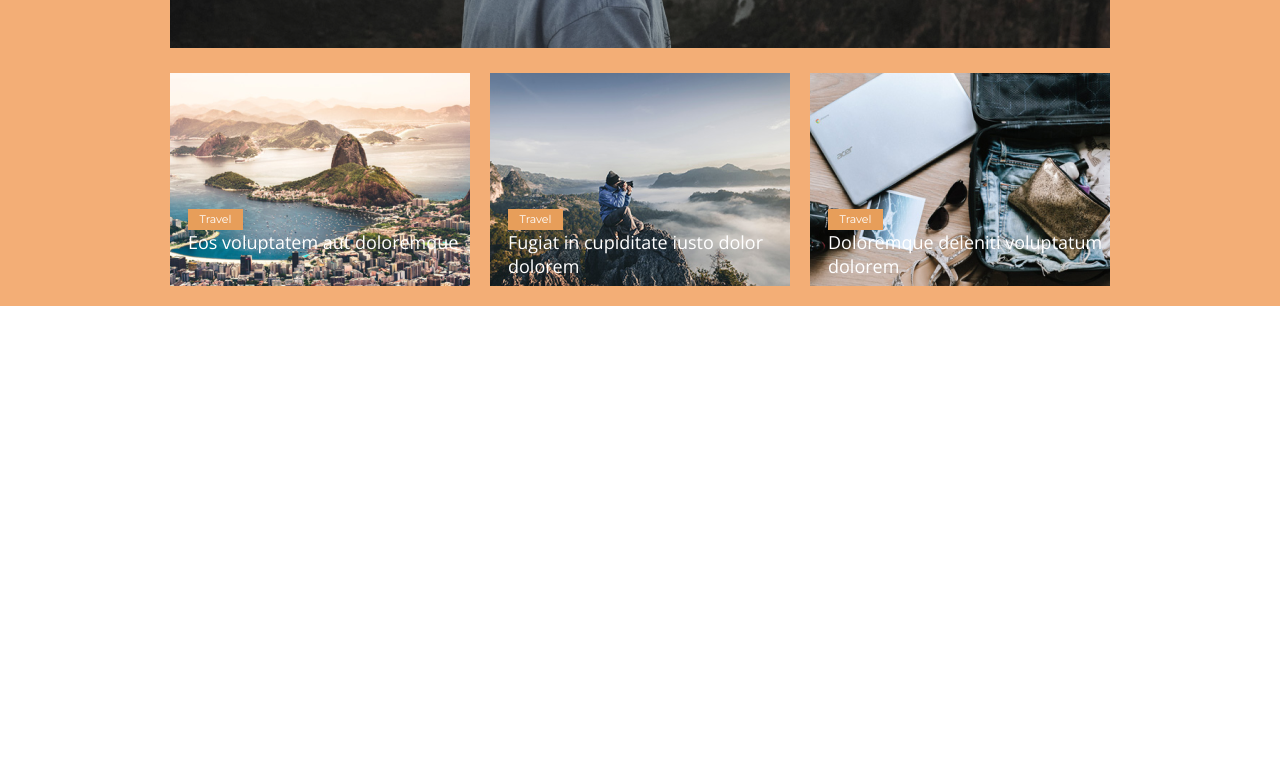
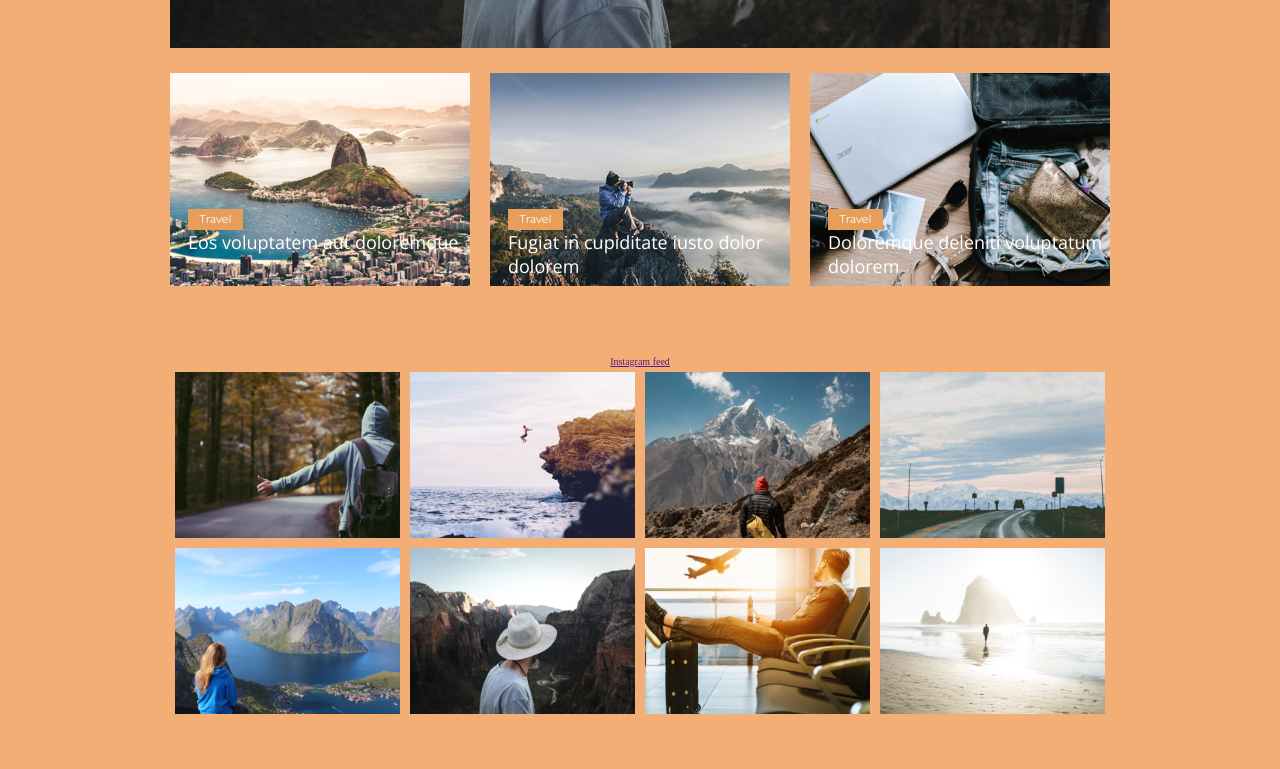
Before and after one commit to jovanavivifyideas/Creative-lifestyle-blog, a website: page index.html in a window 1280 px wide. Shown: the part 845-1614 px from the top of the page. Before the commit the page ends 1151 px from the top, so only its background shows below. Drawn offline with nearby package versions, Linux system fonts and the light colour scheme.

Commit message:
Instagram section

```diff
--- a/index.html
+++ b/index.html
@@ -146,6 +146,35 @@
           </div>
         </div>
     </section>
+    <section class="instagram-conteiner">
+      <a href="" class="instagram__link">Instagram feed</a>
+      <div class="instagram__posts">
+        <div class="instagram__posts-post">
+          <img src="img/blog-thumb-1.png" alt="" class="instagram-post__img">
+        </div>
+        <div class="instagram__posts-post">
+          <img src="img/blog-thumb-2.png" alt="" class="instagram-post__img">
+        </div>
+        <div class="instagram__posts-post">
+          <img src="img/blog-thumb-3.png" alt="" class="instagram-post__img">
+        </div>
+        <div class="instagram__posts-post">
+          <img src="img/blog-thumb-4.png" alt="" class="instagram-post__img">
+        </div>
+        <div class="instagram__posts-post">
+          <img src="img/Bitmap.png" alt="" class="instagram-post__img">
+        </div>
+        <div class="instagram__posts-post">
+          <img src="img/blog-thumb-6.png" alt="" class="instagram-post__img">
+        </div>
+        <div class="instagram__posts-post">
+          <img src="img/blog-thumb-7.png" alt="" class="instagram-post__img">
+        </div>
+        <div class="instagram__posts-post">
+          <img src="img/blog-thumb-8.png" alt="" class="instagram-post__img">
+        </div>
+      </div>
+    </section>
   </main>
 </body>
 </html>
--- /dev/null
+++ b/scss/components/_instagram.scss
@@ -0,0 +1,26 @@
+.instagram-conteiner {
+    max-width: 94rem;
+    margin: 0 auto;
+    padding: 5rem 0;
+}
+
+.instagram__posts {
+    width: 100%;
+    display: flex;
+    flex-wrap: wrap;
+}
+
+.instagram__posts-post {
+    flex: 1 0 50%;
+    padding: .5rem;
+
+    @include respond(tablet) {
+        flex: 1 0 25%;
+    }
+}
+
+.instagram-post__img {
+    max-width: 100%;
+    display: block;
+    height: 100%;
+}
--- a/scss/style.scss
+++ b/scss/style.scss
@@ -9,4 +9,5 @@
 @import "components/social-icon";
 @import "components/navigation";
 @import "layout/main";
-@import "components/carousel"
+@import "components/carousel";
+@import "components/instagram";
```
Also changed, not shown: css/style.css.
